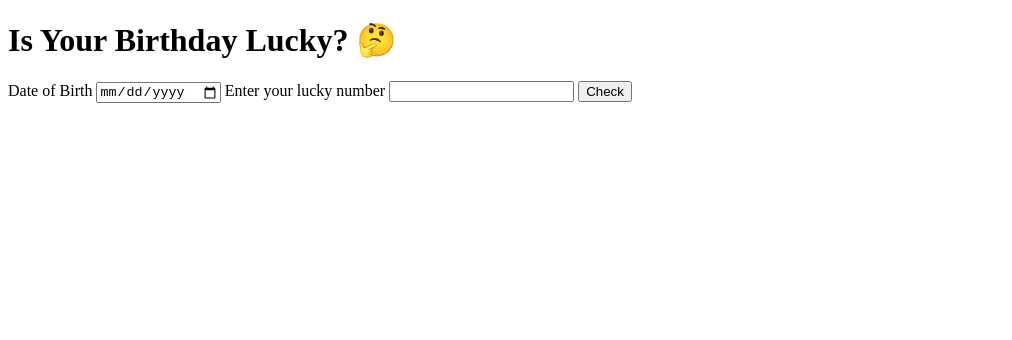
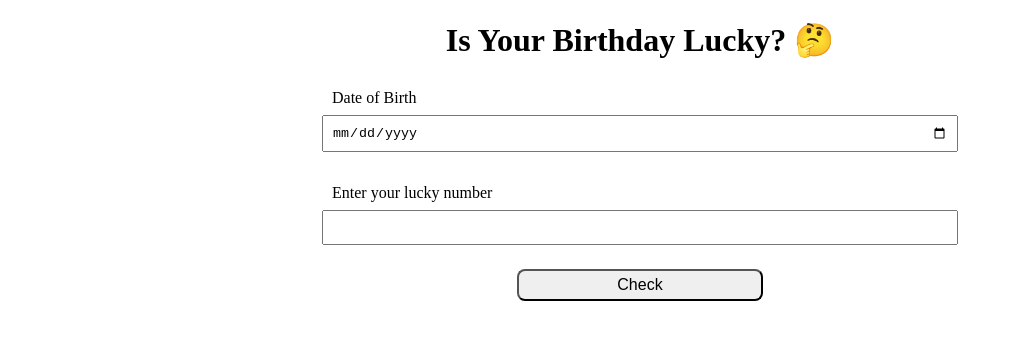
Before and after one commit to dpkpradhan17/neogcamp-lesson7, a plain HTML site: page index.html in a window 1280 px wide. Shown: the whole page, without its empty margins (0-1012 px from the left). Drawn offline with Linux system fonts and the light colour scheme.

Commit message:
added style

```diff
--- a/index.html
+++ b/index.html
@@ -10,6 +10,7 @@
 <body>
     <div class="container">
         <h1 class="heading">Is Your Birthday Lucky? 🤔</h1>
+        <div class="center">
             <label for="date-of-birth">Date of Birth</label>
             <input type="date" id="date-of-birth"/>
             <label for="lucky-number">Enter your lucky number</label>
@@ -17,6 +18,7 @@
             <button id="check-button">Check</button>
             <div id="output-box"></div>
         </div>
+    </div>
     <script src="/app.js"></script>
 </body>
 </html>
--- a/style.css
+++ b/style.css
@@ -0,0 +1,31 @@
+:root{
+
+}
+
+.container{
+    padding-left: 1rem;
+    padding-right: 1rem;
+    margin: auto;
+}
+.heading{
+    text-align: center;
+}
+
+input,label{
+    display: block;
+    padding: 0.5rem 0.5rem;
+    margin: auto;
+    width: 50%;
+
+}
+input{
+    margin-bottom: 1.5rem;
+}
+button{
+    padding:0.3rem 0.3rem;
+    width:20%;
+    display:block;
+    margin: auto;
+    font-size: medium;
+    border-radius: 0.5rem;
+}
```
Lines whose indentation alone changed are shown as unchanged.
